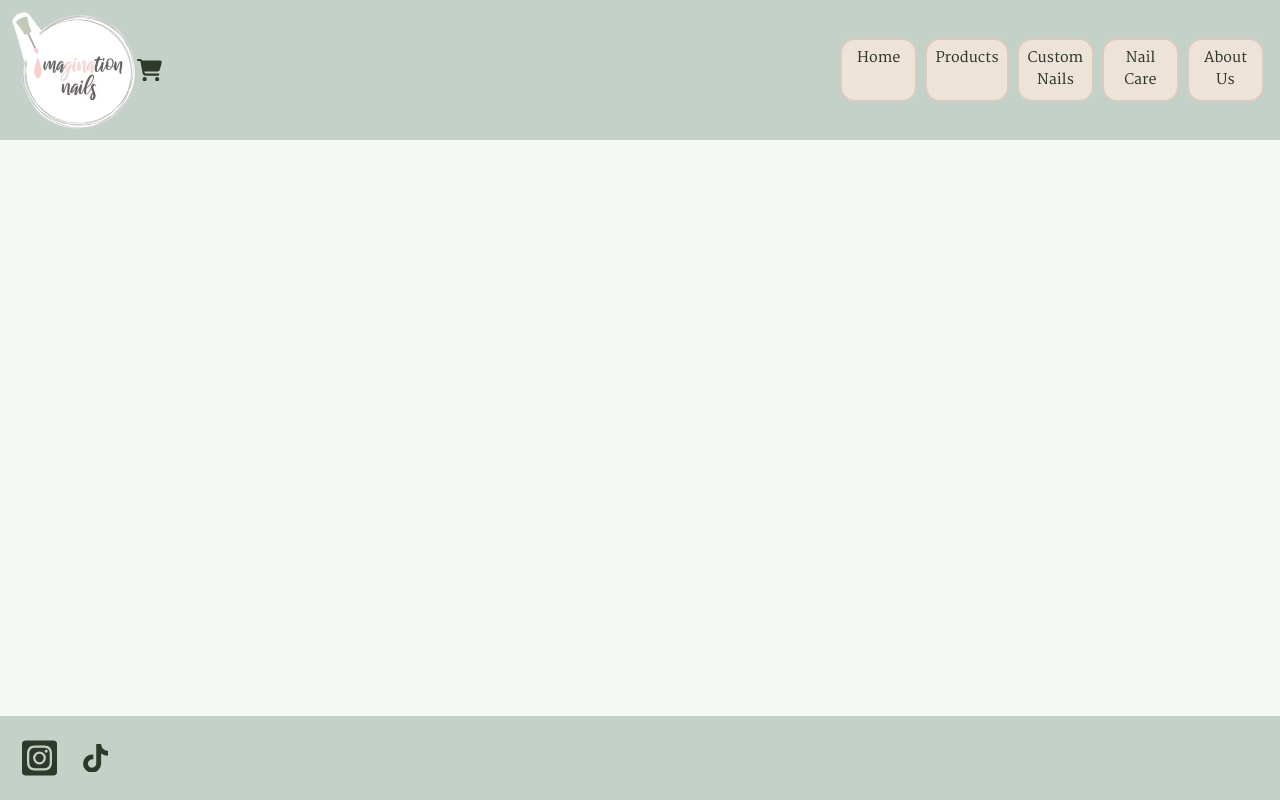
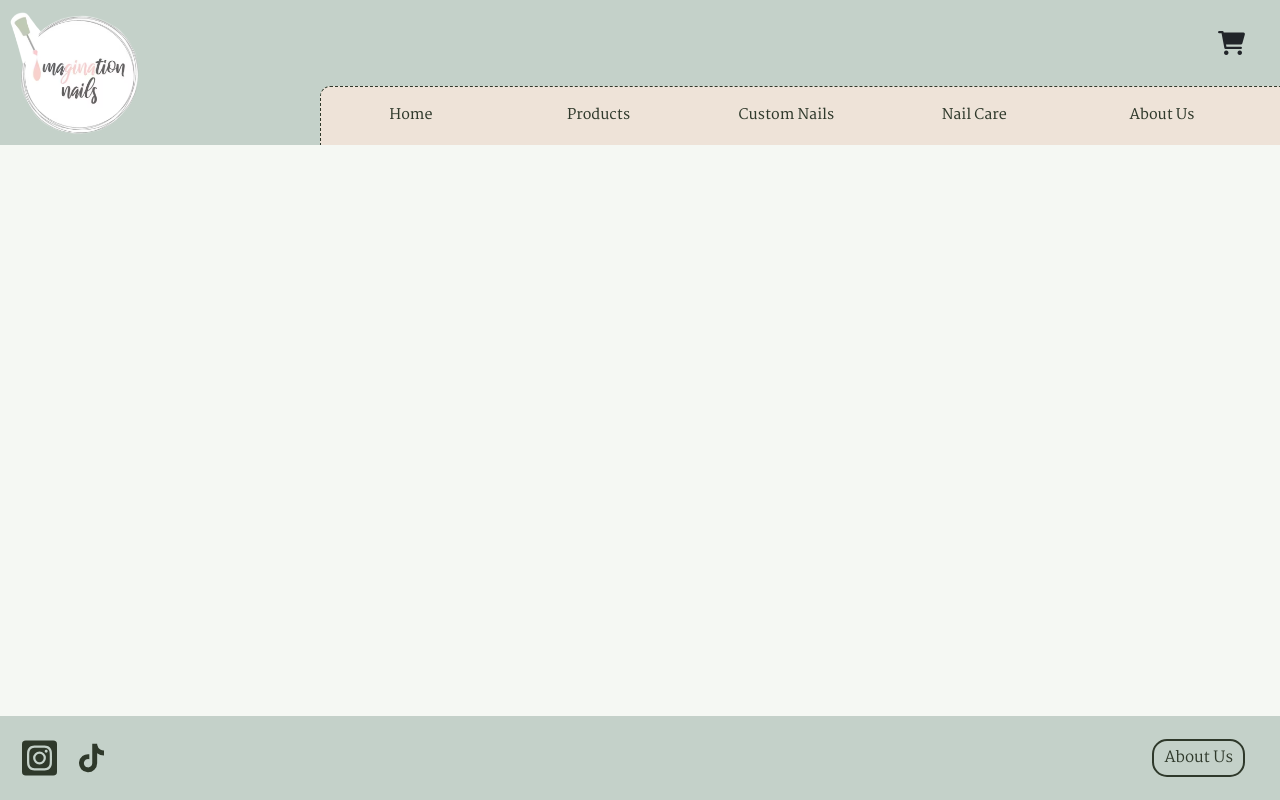
Before and after one commit to ejmitzi/imaginationnails, a plain HTML site: page index.html in a window 1280 px wide. Drawn offline with nearby package versions, Linux system fonts and the light colour scheme.

Commit message:
nav/footer almost done

```diff
--- a/css/styles.css
+++ b/css/styles.css
@@ -13,8 +13,19 @@ header {
     grid-row: 1/2;
 }
 
+#logo-div {
+    width: 20%;
+    max-width: 130px;
+    margin-left: 10px;
+}
+
+#logo {
+    width: 100%;
+}
+
 nav {
     background-color: #C4D1C9;
+    position: relative;
 }
 
 .nav-link {
@@ -22,12 +33,12 @@ nav {
 }
 
 .nav-link:hover {
-    color: #606a5c;;
+    color: #606a5c;
 }
 
 .nav-item {
     background-color: #EEE3D8;
-    margin: 1%;
+    margin: 1% 5% 1% 1%;
     border-radius: 15px;
     border: 2px solid #D9CCBF;
     text-align: center;
@@ -35,29 +46,26 @@ nav {
     max-width: 200px;
     font-size: 0.9rem;
     font-weight: 600;
+    transition: background-color 700ms;
 }
 
-#shopping-cart{
-    max-width: 25px;
-    fill: #2F392B
-}
-
-#logo-div {
-    width: 20%;
-    max-width: 125px;
-}
-
-#logo {
-    width: 100%;
+.nav-item:hover {
+    background-color: #f2e7dd;
 }
 
 .navbar-toggler {
     border: none;
+    margin-right: 15px;
 }
 
 .navbar-toggler:focus,
 .navbar-toggler-icon:focus {
     box-shadow: 0 0 3px #2F392B;
+}
+
+#shopping-cart-sm {
+    color: #2F392B;
+    margin-right: 15px;
 }
 
 main {
@@ -67,6 +75,7 @@ main {
 footer {
     grid-row: 3/4;
     background-color: #C4D1C9;
+    display: flex;
 }
 
 #instagram {
@@ -79,3 +88,78 @@ footer {
     fill: #2F392B;
     max-width: 25px;
 }
+
+#about-us-container {
+    display: none;
+}
+
+#shopping-cart-lg {
+    display: none;
+}
+
+@media only screen and (min-width: 992px) {
+
+    #shopping-cart-sm {
+        display: none;
+    }
+
+    #shopping-cart-lg {
+        display: inline-block;
+        position: absolute;
+        right: 35px;
+        top: 43px;
+    }
+
+    #about-us-container {
+        display: inline-block;
+        margin-left: auto;
+        align-self: center;
+        margin-right: 35px;
+        font-size: .95rem;
+    }
+
+    #about-us-button {
+        padding: 6px 10px 6px 10px;
+        border: 2px solid #2F392B;
+        background-color: transparent;
+        border-radius: 15px;
+        color: #2F392B;
+        transition: background-color 400ms
+    }
+
+    #about-us-button:hover {
+        background-color: #d3e2d9;
+    }
+
+    .nav-item {
+        background-color: transparent;
+        margin: 0% 3% 0% 0%;
+        border-radius: 0;
+        border: none;
+        width: 100%;
+        max-width: none;
+    }
+
+    .nav-item:hover {
+        background-color: transparent;
+    }
+
+    .navbar-nav {
+        background-color: #EEE3D8;
+        border-radius: 10px 0 0 0;
+        width: 100%;
+        padding: 10px;
+        border: 1.5px dashed #2F392B;
+        border-bottom-style: none;
+        border-right-style: none;
+    }
+
+    #navbarTogglerDemo2 {
+        width: 75%;
+        max-width: 1100px;
+        position: absolute;
+        bottom: 0;
+        right: 0;
+    }
+
+}
--- a/index.html
+++ b/index.html
@@ -7,6 +7,7 @@
         content="width=device-width,
         initial-scale-1, shrink-to-fit=no">
     <link href="https://cdn.jsdelivr.net/npm/bootstrap@5.0.2/dist/css/bootstrap.min.css" rel="stylesheet" integrity="sha384-EVSTQN3/azprG1Anm3QDgpJLIm9Nao0Yz1ztcQTwFspd3yD65VohhpuuCOmLASjC" crossorigin="anonymous">
+    <link rel="stylesheet" href="https://cdnjs.cloudflare.com/ajax/libs/font-awesome/6.0.0/css/all.min.css">
     <title>ImaGINAtion Nails</title>
     <link rel="stylesheet" href="css/styles.css">
 </head>
@@ -14,33 +15,32 @@
 <body>
     <header>
         <nav class="navbar navbar-expand-lg">
-            <div class="container-fluid">
             <div id="logo-div">
-                    <a class="navbar-brand" href="#"><img id="logo" src="images/newlogo.png" alt="ImaGINAtion Nails Logo"></a>
+                <a href="#"><img id="logo" src="images/newlogo.png" alt="ImaGINAtion Nails Logo"></a>
             </div>
-                <svg id=shopping-cart class="ms-auto me-3" xmlns="http://www.w3.org/2000/svg" viewBox="0 0 576 512"><!--! Font Awesome Pro 6.4.0 by @fontawesome - https://fontawesome.com License - https://fontawesome.com/license (Commercial License) Copyright 2023 Fonticons, Inc. --><path d="M0 24C0 10.7 10.7 0 24 0H69.5c22 0 41.5 12.8 50.6 32h411c26.3 0 45.5 25 38.6 50.4l-41 152.3c-8.5 31.4-37 53.3-69.5 53.3H170.7l5.4 28.5c2.2 11.3 12.1 19.5 23.6 19.5H488c13.3 0 24 10.7 24 24s-10.7 24-24 24H199.7c-34.6 0-64.3-24.6-70.7-58.5L77.4 54.5c-.7-3.8-4-6.5-7.9-6.5H24C10.7 48 0 37.3 0 24zM128 464a48 48 0 1 1 96 0 48 48 0 1 1 -96 0zm336-48a48 48 0 1 1 0 96 48 48 0 1 1 0-96z"/></svg>
+            <i id=shopping-cart-sm class="fa-solid fa-cart-shopping ms-auto fa-xl"></i>
             <button class="navbar-toggler collapsed navbar-light" type="button" data-bs-toggle="collapse" data-bs-target="#navbarTogglerDemo2" aria-controls="navbarTogglerDemo2" aria-expanded="false" aria-label="Toggle navigation">
                 <span class="navbar-toggler-icon"></span>
             </button>
-                <div class="navbar-collapse collapse show" id="navbarTogglerDemo2" style="">
-                    <ul class="navbar-nav ms-auto mb-2 mt-2 mb-lg-0 mt-lg-0">
+            <i id=shopping-cart-lg class="fa-solid fa-cart-shopping fa-xl"></i>
+            <div class="navbar-collapse collapse show" id="navbarTogglerDemo2">
+                <ul class="navbar-nav mb-2 mt-2 mb-lg-0 mt-lg-0 align-items-center">
                     <li class="nav-item">
-                            <a class="nav-link active" aria-current="page" href="index.html">Home</a>
+                        <a class="nav-link" aria-current="page" href="index.html">Home</a>
                     </li>
                     <li class="nav-item">
                         <a class="nav-link" href="#">Products</a>
                     </li>
                     <li class="nav-item">
-                            <a class="nav-link" href="#" tabindex="-1" aria-disabled="true">Custom Nails</a>
+                        <a class="nav-link" href="#">Custom Nails</a>
                     </li>
                     <li class="nav-item">
-                            <a class="nav-link" href="#" tabindex="-1" aria-disabled="true">Nail Care</a>
+                        <a class="nav-link" href="#">Nail Care</a>
                     </li>
                     <li class="nav-item">
-                            <a class="nav-link" href="#" tabindex="-1" aria-disabled="true">About Us</a>
+                        <a class="nav-link" href="#">About Us</a>
                     </li>
                 </ul>
-                </div>
             </div>
         </nav>
     </header>
@@ -50,8 +50,12 @@
     </main>
 
     <footer>
-        <svg id="instagram" xmlns="http://www.w3.org/2000/svg" viewBox="0 0 448 512"><!--! Font Awesome Pro 6.4.0 by @fontawesome - https://fontawesome.com License - https://fontawesome.com/license (Commercial License) Copyright 2023 Fonticons, Inc. --><path d="M224,202.66A53.34,53.34,0,1,0,277.36,256,53.38,53.38,0,0,0,224,202.66Zm124.71-41a54,54,0,0,0-30.41-30.41c-21-8.29-71-6.43-94.3-6.43s-73.25-1.93-94.31,6.43a54,54,0,0,0-30.41,30.41c-8.28,21-6.43,71.05-6.43,94.33S91,329.26,99.32,350.33a54,54,0,0,0,30.41,30.41c21,8.29,71,6.43,94.31,6.43s73.24,1.93,94.3-6.43a54,54,0,0,0,30.41-30.41c8.35-21,6.43-71.05,6.43-94.33S357.1,182.74,348.75,161.67ZM224,338a82,82,0,1,1,82-82A81.9,81.9,0,0,1,224,338Zm85.38-148.3a19.14,19.14,0,1,1,19.13-19.14A19.1,19.1,0,0,1,309.42,189.74ZM400,32H48A48,48,0,0,0,0,80V432a48,48,0,0,0,48,48H400a48,48,0,0,0,48-48V80A48,48,0,0,0,400,32ZM382.88,322c-1.29,25.63-7.14,48.34-25.85,67s-41.4,24.63-67,25.85c-26.41,1.49-105.59,1.49-132,0-25.63-1.29-48.26-7.15-67-25.85s-24.63-41.42-25.85-67c-1.49-26.42-1.49-105.61,0-132,1.29-25.63,7.07-48.34,25.85-67s41.47-24.56,67-25.78c26.41-1.49,105.59-1.49,132,0,25.63,1.29,48.33,7.15,67,25.85s24.63,41.42,25.85,67.05C384.37,216.44,384.37,295.56,382.88,322Z"/></svg>
+        <svg id="instagram" xmlns="http://www.w3.org/2000/svg" viewBox="0 0 448 512"><!--! Font Awesome Pro 6.4.0 by @fontawesome - https://fontawesome.com License - https://fontawesome.com/license (Commercial License) Copyright 2023 Fonticons, Inc. --><path d="M224,202.66A53.34,53.34,0,1,0,277.36,256,53.38,53.38,0,0,0,224,202.66Zm124.71-41a54,54,0,0,0-30.41-30.41c-21-8.29-71-6.43-94.3-6.43s-73.25-1.93-94.31,6.43a54,54,0,0,0-30.41,30.41c-8.28,21-6.43,71.05-6.43,94.33S91,329.26,99.32,350.33a54,54,0,0,0,30.41,30.41c21,8.29,71,6.43,94.31,6.43s73.24,1.93,94.3-6.43a54,54,0,0,0,30.41-30.41c8.35-21,6.43-71.05,6.43-94.33S357.1,182.74,348.75,161.67ZM224,338a82,82,0,1,1,82-82A81.9,81.9,0,0,1,224,338Zm85.38-148.3a19.14,19.14,0,1,1,19.13-19.14A19.1,19.1,0,0,1,309.42,189.74ZM400,32H48A48,48,0,0,0,0,80V432a48,48,0,0,0,48,48H400a48,48,0,0,0,48-48V80A48,48,0,0,0,400,32ZM382.88,322c-1.29,25.63-7.14,48.34-25.85,67s-41.4,24.63-67,25.85c-26.41,1.49-105.59,1.49-132,0-25.63-1.29-48.26-7.15-67-25.85s-24.63-41.42-25.85-67c-1.49-26.42-1.49-105.61,0-132,1.29-25.63,7.07-48.34,25.85-67s41.47-24.56,67-25.78c26.41-1.49,105.59-1.49,132,0,25.63,1.29,48.33,7.15,67,25.85s24.63,41.42,25.85,67.05C384.37,216.44,384.37,295.56,382.88,322Z"/>
+        </svg>
         <svg id="tiktok" xmlns="http://www.w3.org/2000/svg" viewBox="0 0 448 512"><!--! Font Awesome Pro 6.4.0 by @fontawesome - https://fontawesome.com License - https://fontawesome.com/license (Commercial License) Copyright 2023 Fonticons, Inc. --><path d="M448,209.91a210.06,210.06,0,0,1-122.77-39.25V349.38A162.55,162.55,0,1,1,185,188.31V278.2a74.62,74.62,0,1,0,52.23,71.18V0l88,0a121.18,121.18,0,0,0,1.86,22.17h0A122.18,122.18,0,0,0,381,102.39a121.43,121.43,0,0,0,67,20.14Z"/></svg>
+        <a id="about-us-container" href="#">
+            <button id="about-us-button">About Us</button>
+        </a>
     </footer>
 
     <script src="https://cdn.jsdelivr.net/npm/bootstrap@5.0.2/dist/js/bootstrap.bundle.min.js" integrity="sha384-MrcW6ZMFYlzcLA8Nl+NtUVF0sA7MsXsP1UyJoMp4YLEuNSfAP+JcXn/tWtIaxVXM" crossorigin="anonymous"></script>
```
Lines whose indentation alone changed are shown as unchanged.
